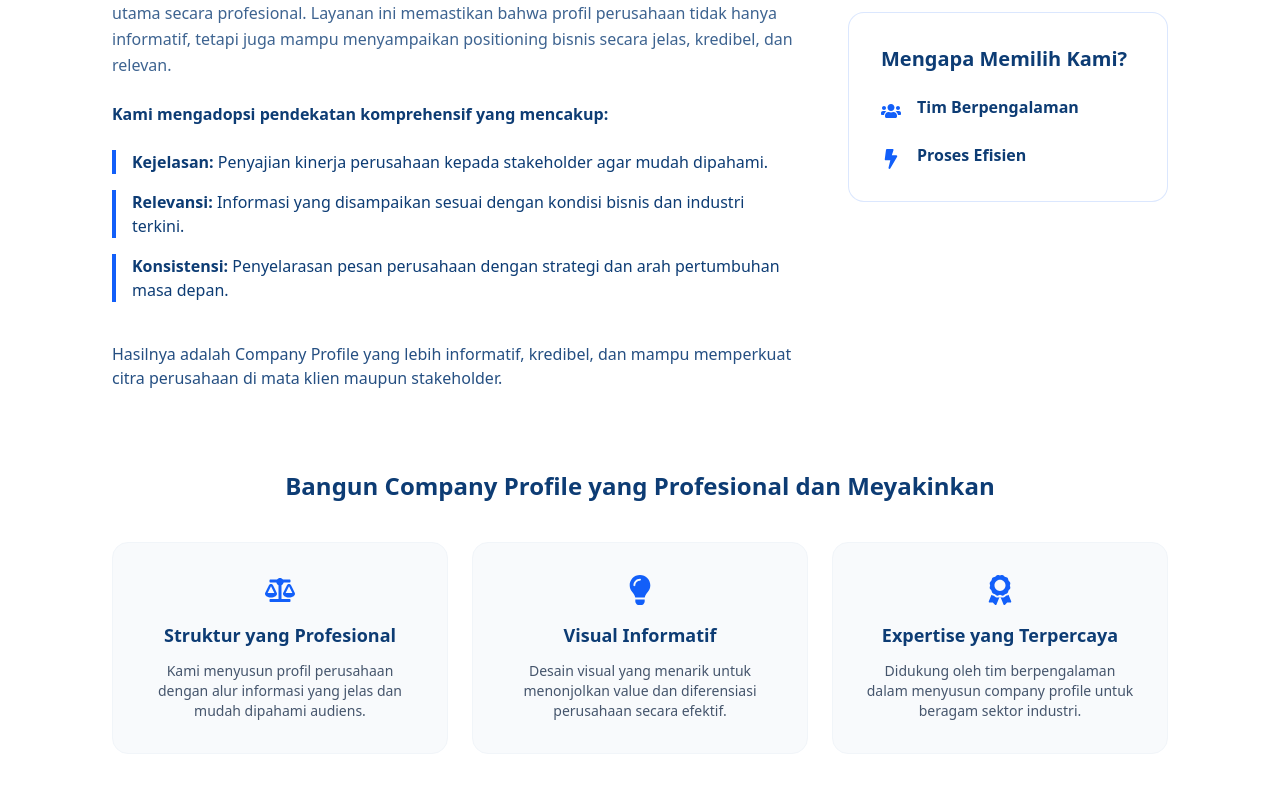
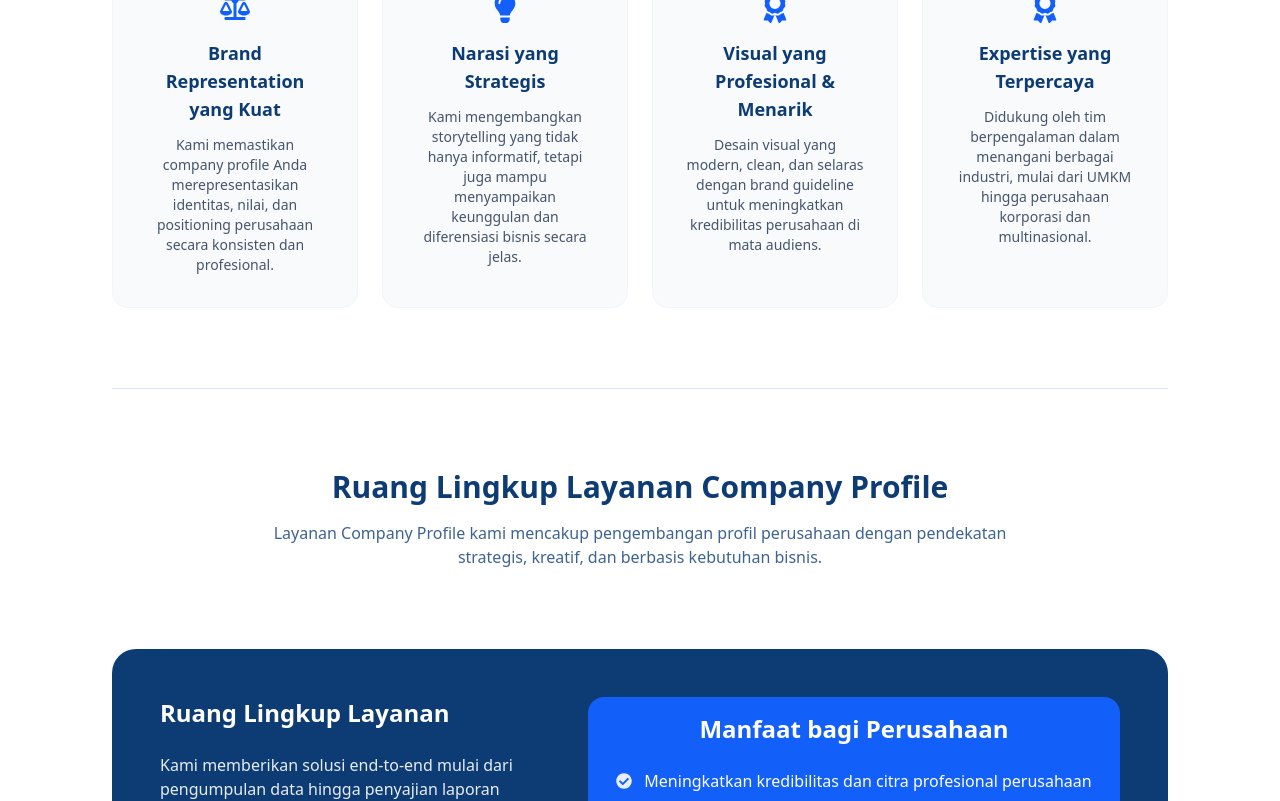
Before and after one commit to renoammar/moku-kreativ-asia, a Next.js app: page /company-profile in a window 1280 px wide. Shown: the part 960-1761 px from the top of the page. Built offline with nearby package versions, Linux system fonts and the light colour scheme.

Commit message:
feat: updated company profile materia

```diff
--- a/app/components/company-profile-components/CompanyProfileDescription.tsx
+++ b/app/components/company-profile-components/CompanyProfileDescription.tsx
@@ -13,29 +13,32 @@ const CompanyProfileDescription = () => {
     <div className="mx-auto max-w-6xl bg-white p-6 font-sans text-[#0D3C74] md:p-12">
 
       {/* --- SECTION 1: Deskripsi Layanan --- */}
-      <div className="grid grid-cols-1 lg:grid-cols-3 gap-12 mb-20">
+      {/* <div className="grid grid-cols-1 lg:grid-cols-3 gap-12 mb-20">
         <div className="lg:col-span-2 space-y-6">
           <h2 className="text-3xl font-bold text-[#0D3C74]">Company Profile Service</h2>
           <p className="leading-relaxed text-[#0D3C74]/80">
-            Penyusunan Company Profile merupakan proses pengembangan dokumen profil perusahaan yang merangkum identitas brand, kapabilitas, layanan, serta pencapaian utama secara profesional. Layanan ini memastikan bahwa profil perusahaan tidak hanya informatif, tetapi juga mampu menyampaikan positioning bisnis secara jelas, kredibel, dan relevan.
+            Penyusunan Company Profile merupakan proses pengembangan dokumen yang merepresentasikan identitas, kapabilitas, serta nilai perusahaan secara menyeluruh. Layanan ini tidak hanya berfokus pada penyajian informasi, tetapi juga pada bagaimana perusahaan dikomunikasikan secara strategis kepada audiens.
           </p>
 
           <p className="font-semibold text-[#0D3C74]">Kami mengadopsi pendekatan komprehensif yang mencakup:</p>
 
           <div className="space-y-4">
             <div className="border-l-4 border-[#125ff9] pl-4">
-              <p><span className="font-bold">Kejelasan:</span> Penyajian kinerja perusahaan kepada stakeholder agar mudah dipahami.</p>
+              <p><span className="font-bold">Kejelasan:</span> Kejelasan dalam menyampaikan identitas dan layanan perusahaan.</p>
             </div>
             <div className="border-l-4 border-[#125ff9] pl-4">
-              <p><span className="font-bold">Relevansi:</span> Informasi yang disampaikan sesuai dengan kondisi bisnis dan industri terkini.</p>
+              <p><span className="font-bold">Relevansi:</span> Relevansi pesan dengan target market dan industri.</p>
             </div>
             <div className="border-l-4 border-[#125ff9] pl-4">
-              <p><span className="font-bold">Konsistensi:</span> Penyelarasan pesan perusahaan dengan strategi dan arah pertumbuhan masa depan.</p>
+              <p><span className="font-bold">Konsistensi:</span> Konsistensi brand dalam setiap elemen komunikasi.</p>
+            </div>
+            <div className="border-l-4 border-[#125ff9] pl-4">
+              <p><span className="font-bold">Narasi:</span> Penyusunan narasi yang memperkuat positioning bisnis.</p>
             </div>
           </div>
 
           <p className="pt-4 text-[#0D3C74]/90">
-            Hasilnya adalah Company Profile yang lebih informatif, kredibel, dan mampu memperkuat citra perusahaan di mata klien maupun stakeholder.
+            Hasilnya adalah Company Profile yang lebih profesional, kredibel, dan mampu meningkatkan kepercayaan serta peluang kolaborasi bisnis.
           </p>
         </div>
 
@@ -52,26 +55,31 @@ const CompanyProfileDescription = () => {
           </div>
           <WhyChooseUsCard />
         </div>
-      </div>
+      </div> */}
 
       {/* --- SECTION 2: Positioning Perusahaan --- */}
       <div className="mb-20">
         <h3 className="text-2xl font-bold text-center mb-10">Bangun Company Profile yang Profesional dan Meyakinkan</h3>
-        <div className="grid md:grid-cols-3 gap-6">
+        <div className="grid gap-6 md:grid-cols-2 lg:grid-cols-4">
           <div className="bg-slate-50 p-8 rounded-2xl text-center border border-slate-100">
             <div className="flex justify-center mb-4 text-3xl text-[#125ff9]"><FaBalanceScale /></div>
-            <h4 className="font-bold text-lg mb-3">Struktur yang Profesional</h4>
-            <p className="text-sm text-slate-600">Kami menyusun profil perusahaan dengan alur informasi yang jelas dan mudah dipahami audiens.</p>
+            <h4 className="font-bold text-lg mb-3">Brand Representation yang Kuat</h4>
+            <p className="text-sm text-slate-600">Kami memastikan company profile Anda merepresentasikan identitas, nilai, dan positioning perusahaan secara konsisten dan profesional.</p>
           </div>
           <div className="bg-slate-50 p-8 rounded-2xl text-center border border-slate-100">
             <div className="flex justify-center mb-4 text-3xl text-[#125ff9]"><FaLightbulb /></div>
-            <h4 className="font-bold text-lg mb-3">Visual Informatif</h4>
-            <p className="text-sm text-slate-600">Desain visual yang menarik untuk menonjolkan value dan diferensiasi perusahaan secara efektif.</p>
+            <h4 className="font-bold text-lg mb-3">Narasi yang Strategis</h4>
+            <p className="text-sm text-slate-600">Kami mengembangkan storytelling yang tidak hanya informatif, tetapi juga mampu menyampaikan keunggulan dan diferensiasi bisnis secara jelas.</p>
+          </div>
+          <div className="bg-slate-50 p-8 rounded-2xl text-center border border-slate-100">
+            <div className="flex justify-center mb-4 text-3xl text-[#125ff9]"><FaAward /></div>
+            <h4 className="font-bold text-lg mb-3">Visual yang Profesional & Menarik</h4>
+            <p className="text-sm text-slate-600">Desain visual yang modern, clean, dan selaras dengan brand guideline untuk meningkatkan kredibilitas perusahaan di mata audiens.</p>
           </div>
           <div className="bg-slate-50 p-8 rounded-2xl text-center border border-slate-100">
             <div className="flex justify-center mb-4 text-3xl text-[#125ff9]"><FaAward /></div>
             <h4 className="font-bold text-lg mb-3">Expertise yang Terpercaya</h4>
-            <p className="text-sm text-slate-600">Didukung oleh tim berpengalaman dalam menyusun company profile untuk beragam sektor industri.</p>
+            <p className="text-sm text-slate-600">Didukung oleh tim berpengalaman dalam menangani berbagai industri, mulai dari UMKM hingga perusahaan korporasi dan multinasional.</p>
           </div>
         </div>
       </div>
@@ -81,9 +89,9 @@ const CompanyProfileDescription = () => {
       {/* --- SECTION 3: Scope of Work --- */}
       <div className="mb-20">
         <div className="text-center mb-12">
-          <h2 className="text-3xl font-bold mb-4">Scope of Work Company Profile</h2>
+          <h2 className="text-3xl font-bold mb-4">Ruang Lingkup Layanan Company Profile</h2>
           <p className="mx-auto max-w-3xl text-[#0D3C74]/80">
-            Layanan Company Profile kami mencakup pengembangan profil perusahaan dengan pendekatan strategis, kreatif, dan berorientasi pada kebutuhan bisnis.
+            Layanan Company Profile kami mencakup pengembangan profil perusahaan dengan pendekatan strategis, kreatif, dan berbasis kebutuhan bisnis.
           </p>
         </div>
 
@@ -111,22 +119,27 @@ const CompanyProfileDescription = () => {
         scopeItems={[
           {
             icon: <MdAssignment className="shrink-0 text-3xl text-[#8EBBFF]" />,
-            title: "Proses Pengembangan",
-            description: "Melakukan pengumpulan data, analisis informasi, serta penyusunan struktur laporan yang mencerminkan kinerja dan strategi perusahaan secara menyeluruh.",
+            title: "Proses Pengembangan Company Profile",
+            description: "Melakukan pengumpulan data, eksplorasi brand, serta penyusunan struktur company profile yang mencerminkan identitas dan keunggulan perusahaan.",
           },
           {
             icon: <MdOutlineVerifiedUser className="shrink-0 text-3xl text-[#8EBBFF]" />,
-            title: "Penyusunan & Penyajian",
-            description: "Mengembangkan konten, narasi, serta desain company profile yang selaras dengan identitas brand dan kebutuhan komunikasi stakeholder.",
+            title: "Penyusunan Konten dan Narasi",
+            description: "Mengembangkan isi company profile, termasuk profil perusahaan, layanan, keunggulan, serta value proposition yang disampaikan secara jelas dan persuasif.",
+          },
+          {
+            icon: <MdOutlineVerifiedUser className="shrink-0 text-3xl text-[#8EBBFF]" />,
+            title: "Desain Visual dan Layout",
+            description: "Merancang tampilan visual yang profesional dan sesuai dengan identitas brand untuk meningkatkan daya tarik dan keterbacaan.",
           },
         ]}
         benefitTitle="Manfaat bagi Perusahaan"
         benefitItems={[
-          "Menyajikan kinerja perusahaan secara jelas dan terpercaya",
-          "Meningkatkan kepercayaan klien dan partner bisnis",
-          "Memastikan pesan brand tersampaikan secara konsisten",
-          "Memperkuat citra dan reputasi perusahaan di pasar",
-          "Mendukung proses presentasi bisnis dan pengembangan relasi",
+          "Meningkatkan kredibilitas dan citra profesional perusahaan",
+          "Memperjelas positioning dan keunggulan bisnis",
+          "Mendukung aktivitas marketing dan sales",
+          "Mempermudah komunikasi dengan client dan stakeholder",
+          "Meningkatkan peluang kerja sama dan ekspansi bisnis",
         ]}
       />
 
--- a/app/components/company-profile-components/CompanyProfileHero.tsx
+++ b/app/components/company-profile-components/CompanyProfileHero.tsx
@@ -13,7 +13,7 @@ function CompanyProfileHero() {
             Company Profile
           </h1>
           <p className='mt-6 text-base text-gray-200 md:text-[20px] max-w-3xl'>
-            Pendekatan komprehensif dalam penyusunan laporan tahunan untuk menyajikan kinerja perusahaan secara jelas dan terstruktur. Kami tidak hanya memastikan keakuratan data, tetapi juga mengemas narasi yang mencerminkan strategi dan pencapaian perusahaan
+            Pendekatan terintegrasi dalam pembuatan company profile yang dirancang untuk memperkuat branding dan meningkatkan kepercayaan audiens. Kami memastikan setiap elemen,mulai dari konten hingga visual,mampu mencerminkan keunikan bisnis dan menarik peluang kolaborasi.
           </p>
           <div className='flex flex-wrap items-center justify-start gap-3'>
             <div className='mt-10'>
```
